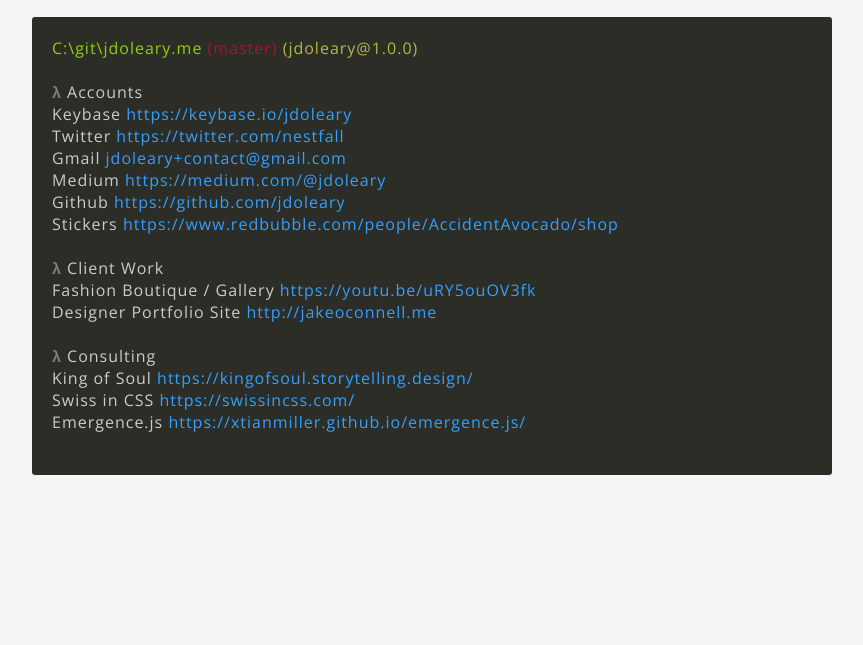
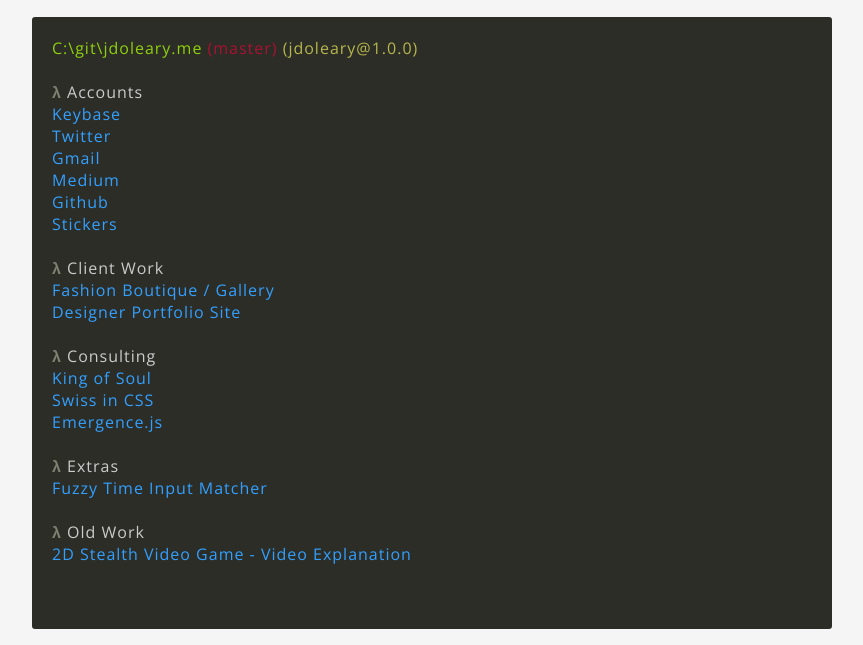
Before and after one commit to jdoleary/jdoleary.me, a website: page app/index.html in a window 1280 px wide. Shown: the part 289-934 px from the top of the page, without its empty margins (208-1071 px from the left). Before the commit the page ends 800 px from the top, so only its background shows below. Drawn offline with nearby package versions, Linux system fonts and the light colour scheme.

Commit message:
fix (Rel) Removed incorrect Rel=me, feat (StealthEmUp) Adds link to game and video

```diff
--- a/app/index.html
+++ b/app/index.html
@@ -51,27 +51,22 @@
         <span class="text--white">Accounts</span>
       </li>
       <li>
-        <span class="text--white">Keybase</span>
-        <a href="https://keybase.io/jdoleary" rel="me">https://keybase.io/jdoleary</a>
+        <a href="https://keybase.io/jdoleary" rel="me">Keybase</a>
       </li>
       <li>
-        <span class="text--white">Twitter</span>
-        <a href="https://twitter.com/nestfall" rel="me">  https://twitter.com/nestfall</a></li>
-      <li>
-        <span class="text--white">Gmail</span>
-        <a href="mailto:jdoleary+contact@gmail.com" rel="me">jdoleary+contact@gmail.com</a>
+        <a href="https://twitter.com/nestfall" rel="me">Twitter</a>
       </li>
       <li>
-        <span class="text--white">Medium</span>
-        <a href="https://medium.com/@jdoleary" rel="me">https://medium.com/@jdoleary</a>
+        <a href="mailto:jdoleary+contact@gmail.com" rel="me">Gmail</a>
       </li>
       <li>
-        <span class="text--white">Github</span>
-        <a href="https://github.com/jdoleary" rel="me">https://github.com/jdoleary</a>
+        <a href="https://medium.com/@jdoleary" rel="me">Medium</a>
       </li>
       <li>
-        <span class="text--white">Stickers</span>
-        <a href="https://www.redbubble.com/people/AccidentAvocado/shop" rel="me">https://www.redbubble.com/people/AccidentAvocado/shop</a>
+        <a href="https://github.com/jdoleary" rel="me">Github</a>
+      </li>
+      <li>
+        <a href="https://www.redbubble.com/people/AccidentAvocado/shop">Stickers</a>
       </li>
       <br/>
       <li>
@@ -79,12 +74,10 @@
         <span class="text--white">Client Work</span>
       </li>
       <li>
-        <span class="text--white">Fashion Boutique / Gallery</span>
-        <a href="https://youtu.be/uRY5ouOV3fk" rel="me">https://youtu.be/uRY5ouOV3fk</a>
+        <a href="https://youtu.be/uRY5ouOV3fk">Fashion Boutique / Gallery</a>
       </li>
       <li>
-        <span class="text--white">Designer Portfolio Site</span>
-        <a href="http://jakeoconnell.me" rel="me">http://jakeoconnell.me</a>
+        <a href="http://jakeoconnell.me">Designer Portfolio Site</a>
       </li>
       <br/>
       <li>
@@ -92,18 +85,32 @@
         <span class="text--white">Consulting</span>
       </li>
       <li>
-        <span class="text--white">King of Soul</span>
-        <a href="https://kingofsoul.storytelling.design/" rel="me">https://kingofsoul.storytelling.design/</a>
+        <a href="https://kingofsoul.storytelling.design/">King of Soul</a>
       </li>
       <li>
-        <span class="text--white">Swiss in CSS</span>
-        <a href="https://swissincss.com/" rel="me">https://swissincss.com/</a>
+        <a href="https://swissincss.com/" rel="me">Swiss in CSS</a>
       </li>
       <li>
-        <span class="text--white">Emergence.js</span>
-        <a href="https://xtianmiller.github.io/emergence.js/" rel="me">https://xtianmiller.github.io/emergence.js/</a>
+        <a href="https://xtianmiller.github.io/emergence.js/">Emergence.js</a>
       </li>
       <li>
+      <br/>
+      <li>
+        <span class="text--grey bold">&lambda;</span>
+        <span class="text--white">Extras</span>
+      </li>
+      <li>
+        <a href="https://github.com/jdoleary/fuzzyTimeInput/tree/master">Fuzzy Time Input Matcher</a>
+      </li>
+      <br/>
+      <li>
+        <span class="text--grey bold">&lambda;</span>
+        <span class="text--white">Old Work</span>
+      </li>
+      <li>
+        <a href="https://jdoleary.me/StealthEmUp/game.html">2D Stealth Video Game</a> <a href="https://youtu.be/N4Jm51f5554">- Video Explanation</a>
+      </li>
+      <br/>
         <span id="input" class="text--white"></span>
         <span class="cursor text--white"></span>
       </li>
```
